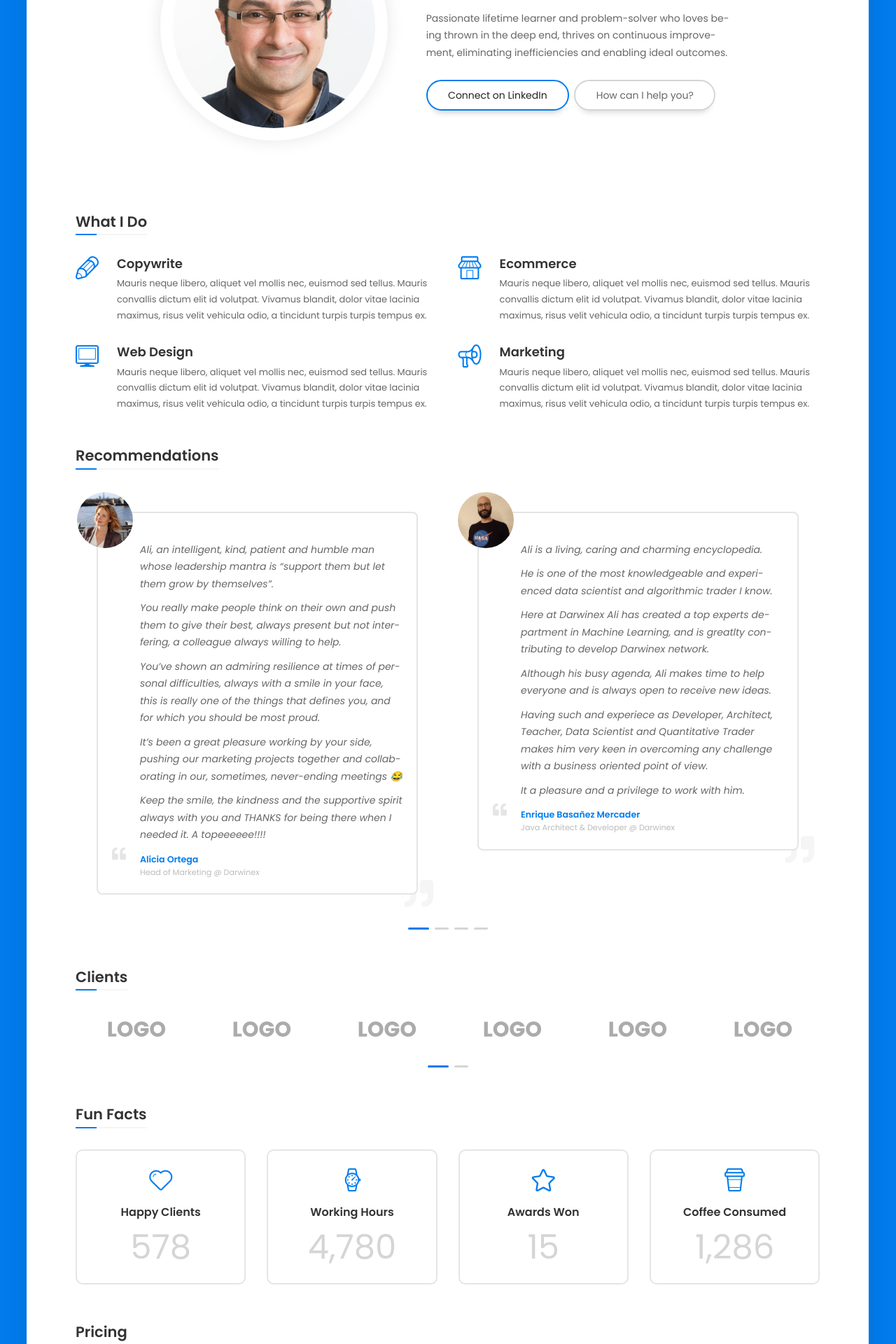
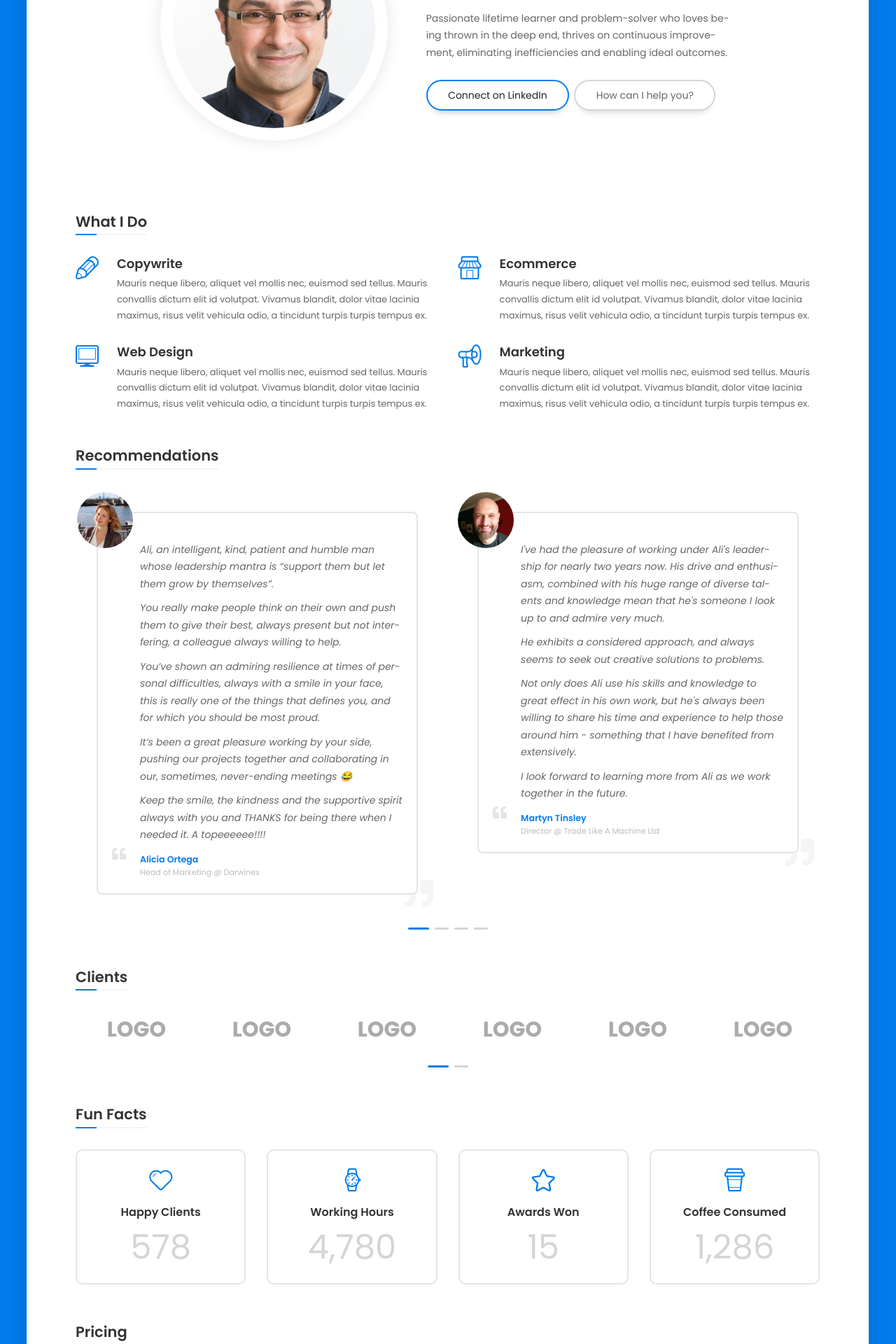
Before and after one commit to integracore2/integracore2.github.io, a Jekyll site: the page built from index.md, in a window 1280 px wide. Shown: the part 345-2265 px from the top of the page at 70% size. Built offline with Jekyll 4.4.1, drawn with Linux system fonts in a browser that asks for light colours.

Commit message:
reordered linkedin recommendations

```diff
--- a/_config.yml
+++ b/_config.yml
@@ -40,7 +40,7 @@ linkedin_profile_names:
     enrique_bm: Enrique Basañez Mercader
     martyn_tinsley: Martyn Tinsley
 linkedin_profile_recommendations:
-    alicia_ortega: <p>Ali, an intelligent, kind, patient and humble man whose leadership mantra is “support them but let them grow by themselves”.</p><p>You really make people think on their own and push them to give their best, always present but not interfering, a colleague always willing to help.</p><p>You’ve shown an admiring resilience at times of personal difficulties, always with a smile in your face, this is really one of the things that defines you, and for which you should be most proud.</p><p>It’s been a great pleasure working by your side, pushing our marketing projects together and collaborating in our, sometimes, never-ending meetings 😂</p><p>Keep the smile, the kindness and the supportive spirit always with you and THANKS for being there when I needed it. A topeeeeee!!!!</p>
+    alicia_ortega: <p>Ali, an intelligent, kind, patient and humble man whose leadership mantra is “support them but let them grow by themselves”.</p><p>You really make people think on their own and push them to give their best, always present but not interfering, a colleague always willing to help.</p><p>You’ve shown an admiring resilience at times of personal difficulties, always with a smile in your face, this is really one of the things that defines you, and for which you should be most proud.</p><p>It’s been a great pleasure working by your side, pushing our projects together and collaborating in our, sometimes, never-ending meetings 😂</p><p>Keep the smile, the kindness and the supportive spirit always with you and THANKS for being there when I needed it. A topeeeeee!!!!</p>
     paula_romero: <p>I have had the pleasure of working with Ali in the Marketing Department of Darwinex.</p><p>Ali has demonstrated from the very first day his amazing team management skills. He is a born leader, a person who inspires and motivates even in the most complicated moments.</p><p>He really believes in talent and has fully trusted in the ability of the team, allowing all of us to grow and learn a lot at his side.</p><p>People like his are hard to come by, someone able to transform really complex ideas into tiny simple concepts, easy to understand and manage.</p><p>Thank you so much for being my team mate,</p><p>Ka-POW Pau.</p>
     isabel_mf: <p>Ali is one of the best team leaders that I've had the opportunity to work with.</p><p>His charisma and kind personality make the work environment comfortable for all the team. Also, he knows a lot (A LOT), and he is not afraid to share that knowledge to help you improve your ideas.</p><p>As a team member, what I appreciated the most were his listening skills because that made me feel more confident about my work and wasn't afraid to share ideas with the team.</p><p>Thanks, Ali, for all your advice and patience :D!</p>
     eriz_zarate: <p>Ali has been one of the best team leaders (if not the best) I have ever had.</p><p>Creative, understanding, hard-working, dynamic, and very intelligent, both in team management and at a technical level.</p><p>Always looking for ways to move forward and optimize processes, focusing on the skills of the teammate to achieve global success.</p><p>Definitely, someone who would always listen first and consult for any adventure.</p>
--- a/_includes/header_site.html
+++ b/_includes/header_site.html
@@ -26,25 +26,25 @@
             <a href="{{ site.baseurl }}/experience/">Experience</a>
             <ul class="sub-menu">
               <li class="menu-item">
-                <a href="#engagements">Engagements</a>
+                <a href="{{ site.baseurl }}/experience/#engagements">Engagements</a>
               </li>
               <li class="menu-item">
-                <a href="#education">Education</a>
+                <a href="{{ site.baseurl }}/experience/#education">Education</a>
               </li>
               <li class="menu-item">
-                <a href="#certifications">Certifications</a>
+                <a href="{{ site.baseurl }}/experience/#certifications">Certifications</a>
               </li>
               <li class="menu-item">
-                <a href="#courses">Courses</a>
+                <a href="{{ site.baseurl }}/experience/#courses">Courses</a>
               </li>
               <li class="menu-item">
-                <a href="#industry-knowledge">Industry Knowledge</a>
+                <a href="{{ site.baseurl }}/experience/#industry-knowledge">Industry Knowledge</a>
               </li>
               <li class="menu-item">
-                <a href="#tools-technologies">Tools & Technologies</a>
+                <a href="{{ site.baseurl }}/experience/#tools-technologies">Tools & Technologies</a>
               </li>
               <li class="menu-item">
-                <a href="#interpersonal-skills">Interpersonal Skills</a>
+                <a href="{{ site.baseurl }}/experience/#interpersonal-skills">Interpersonal Skills</a>
               </li>
             </ul>
           </li>
--- a/index.md
+++ b/index.md
@@ -174,20 +174,20 @@ permalink: /
                         <div class="testimonial-content">
                           <!-- Picture -->
                           <div class="testimonial-picture">
-                            <img src=".{{ site.linkedin_profile_images.image_repo }}{{ site.linkedin_profile_images.enrique_bm }}" alt="{{ site.linkedin_profile_names.enrique_bm }}"/>
+                            <img src=".{{ site.linkedin_profile_images.image_repo }}{{ site.linkedin_profile_images.martyn_tinsley }}" alt="{{ site.linkedin_profile_names.martyn_tinsley }}"/>
                           </div>
                           <!-- /Picture -->
 
                           <!-- Testimonial Text -->
                           <div class="testimonial-text">
-                             <p>{{ site.linkedin_profile_recommendations.enrique_bm }}</p>
+                             <p>{{ site.linkedin_profile_recommendations.martyn_tinsley }}</p>
                           </div>
                           <!-- /Testimonial Text -->
 
                           <!-- Testimonial author information -->
                           <div class="testimonial-author-info">
-                            <h5 class="testimonial-author"><a href="{{ site.linkedin_profile_urls.enrique_bm }}" target="_blank">{{ site.linkedin_profile_names.enrique_bm }}</a></h5>
-                            <p class="testimonial-firm">{{ site.linkedin_profile_firms.enrique_bm }}</p>
+                            <h5 class="testimonial-author"><a href="{{ site.linkedin_profile_urls.martyn_tinsley }}" target="_blank">{{ site.linkedin_profile_names.martyn_tinsley }}</a></h5>
+                            <p class="testimonial-firm">{{ site.linkedin_profile_firms.martyn_tinsley }}</p>
                           </div>
                           <!-- /Testimonial author information -->
 
@@ -244,55 +244,20 @@ permalink: /
                         <div class="testimonial-content">
                           <!-- Picture -->
                           <div class="testimonial-picture">
-                            <img src=".{{ site.linkedin_profile_images.image_repo }}{{ site.linkedin_profile_images.eriz_zarate }}" alt="{{ site.linkedin_profile_names.eriz_zarate }}"/>
+                            <img src=".{{ site.linkedin_profile_images.image_repo }}{{ site.linkedin_profile_images.enrique_bm }}" alt="{{ site.linkedin_profile_names.enrique_bm }}"/>
                           </div>
                           <!-- /Picture -->
 
                           <!-- Testimonial Text -->
                           <div class="testimonial-text">
-                             <p>{{ site.linkedin_profile_recommendations.eriz_zarate }}</p>
+                             <p>{{ site.linkedin_profile_recommendations.enrique_bm }}</p>
                           </div>
                           <!-- /Testimonial Text -->
 
                           <!-- Testimonial author information -->
                           <div class="testimonial-author-info">
-                            <h5 class="testimonial-author"><a href="{{ site.linkedin_profile_urls.eriz_zarate }}" target="_blank">{{ site.linkedin_profile_names.eriz_zarate }}</a></h5>
-                            <p class="testimonial-firm">{{ site.linkedin_profile_firms.eriz_zarate }}</p>
-                          </div>
-                          <!-- /Testimonial author information -->
-
-                          <div class="testimonial-icon">
-                            <i class="fa fa-quote-left"></i>
-                          </div>
-
-                           <div class="testimonial-icon-big">
-                            <i class="fa fa-quote-right"></i>
-                          </div>
-                        </div>
-                        <!-- /Testimonial Content -->
-                      </div>
-                      <!-- END OF TESTIMONIAL -->
-
-                      <!-- TESTIMONIAL -->
-                      <div class="testimonial-item">
-                        <!-- Testimonial Content -->
-                        <div class="testimonial-content">
-                          <!-- Picture -->
-                          <div class="testimonial-picture">
-                            <img src=".{{ site.linkedin_profile_images.image_repo }}{{ site.linkedin_profile_images.martyn_tinsley }}" alt="{{ site.linkedin_profile_names.martyn_tinsley }}"/>
-                          </div>
-                          <!-- /Picture -->
-
-                          <!-- Testimonial Text -->
-                          <div class="testimonial-text">
-                             <p>{{ site.linkedin_profile_recommendations.martyn_tinsley }}</p>
-                          </div>
-                          <!-- /Testimonial Text -->
-
-                          <!-- Testimonial author information -->
-                          <div class="testimonial-author-info">
-                            <h5 class="testimonial-author"><a href="{{ site.linkedin_profile_urls.martyn_tinsley }}" target="_blank">{{ site.linkedin_profile_names.martyn_tinsley }}</a></h5>
-                            <p class="testimonial-firm">{{ site.linkedin_profile_firms.martyn_tinsley }}</p>
+                            <h5 class="testimonial-author"><a href="{{ site.linkedin_profile_urls.enrique_bm }}" target="_blank">{{ site.linkedin_profile_names.enrique_bm }}</a></h5>
+                            <p class="testimonial-firm">{{ site.linkedin_profile_firms.enrique_bm }}</p>
                           </div>
                           <!-- /Testimonial author information -->
 
@@ -328,6 +293,41 @@ permalink: /
                           <div class="testimonial-author-info">
                             <h5 class="testimonial-author"><a href="{{ site.linkedin_profile_urls.isabel_mf }}" target="_blank">{{ site.linkedin_profile_names.isabel_mf }}</a></h5>
                             <p class="testimonial-firm">{{ site.linkedin_profile_firms.isabel_mf }}</p>
+                          </div>
+                          <!-- /Testimonial author information -->
+
+                          <div class="testimonial-icon">
+                            <i class="fa fa-quote-left"></i>
+                          </div>
+
+                           <div class="testimonial-icon-big">
+                            <i class="fa fa-quote-right"></i>
+                          </div>
+                        </div>
+                        <!-- /Testimonial Content -->
+                      </div>
+                      <!-- END OF TESTIMONIAL -->
+
+                      <!-- TESTIMONIAL -->
+                      <div class="testimonial-item">
+                        <!-- Testimonial Content -->
+                        <div class="testimonial-content">
+                          <!-- Picture -->
+                          <div class="testimonial-picture">
+                            <img src=".{{ site.linkedin_profile_images.image_repo }}{{ site.linkedin_profile_images.eriz_zarate }}" alt="{{ site.linkedin_profile_names.eriz_zarate }}"/>
+                          </div>
+                          <!-- /Picture -->
+
+                          <!-- Testimonial Text -->
+                          <div class="testimonial-text">
+                             <p>{{ site.linkedin_profile_recommendations.eriz_zarate }}</p>
+                          </div>
+                          <!-- /Testimonial Text -->
+
+                          <!-- Testimonial author information -->
+                          <div class="testimonial-author-info">
+                            <h5 class="testimonial-author"><a href="{{ site.linkedin_profile_urls.eriz_zarate }}" target="_blank">{{ site.linkedin_profile_names.eriz_zarate }}</a></h5>
+                            <p class="testimonial-firm">{{ site.linkedin_profile_firms.eriz_zarate }}</p>
                           </div>
                           <!-- /Testimonial author information -->
 
```
